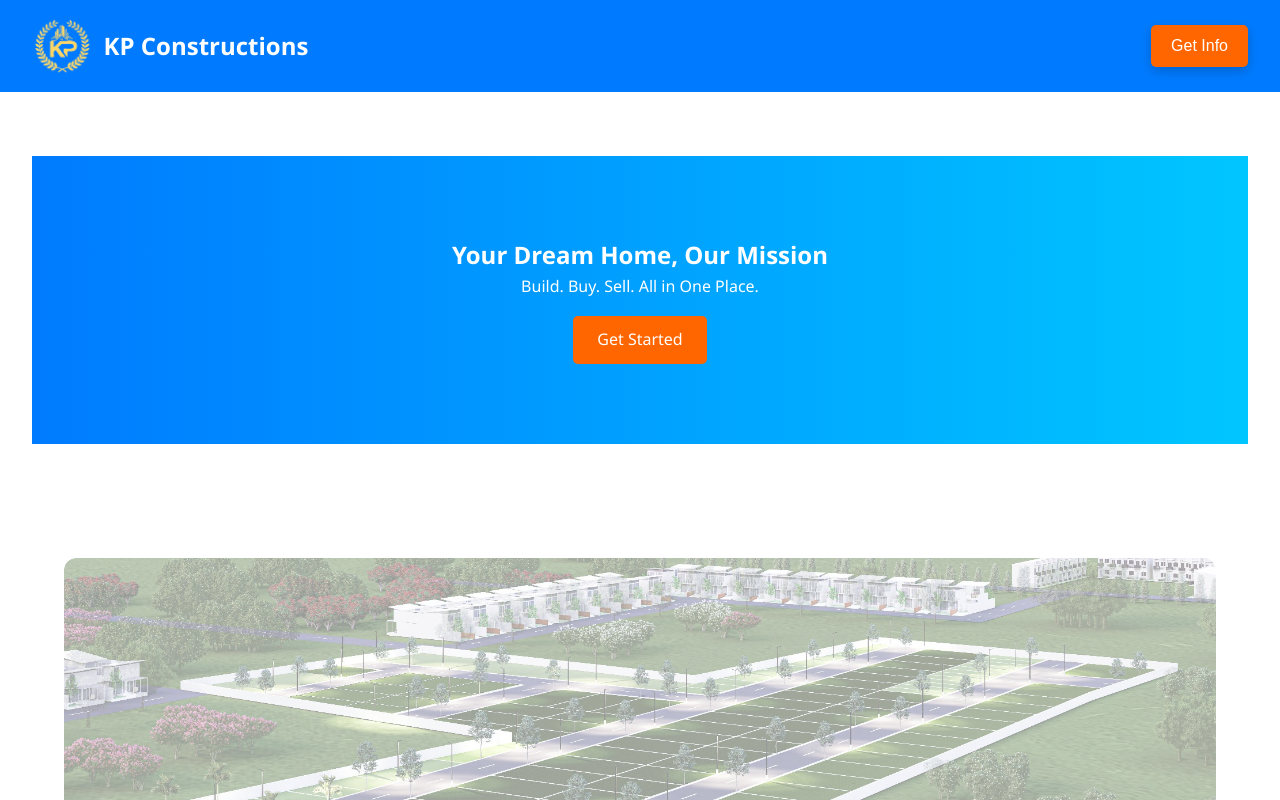
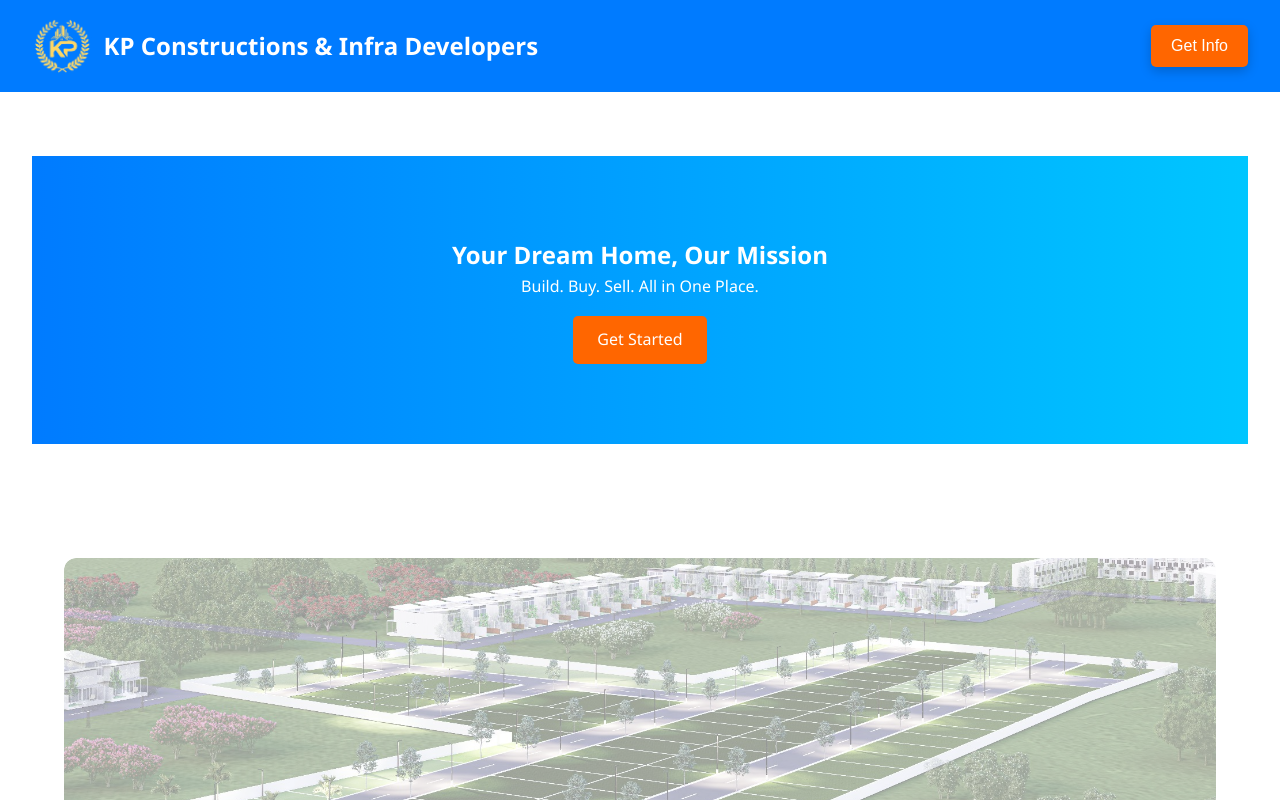
Before and after one commit to vamshi-20252000/kp-constructions, a plain HTML site: page index.html in a window 1280 px wide. Shown: the top 800 px of the page. Drawn offline with Linux system fonts and the light colour scheme.

Commit message:
Update index.html

```diff
--- a/index.html
+++ b/index.html
@@ -3,7 +3,7 @@
 <head>
   <meta charset="UTF-8" />
   <meta name="viewport" content="width=device-width, initial-scale=1.0"/>
-  <title>KP Constructions</title>
+  <title>KP Constructions & Infra Developers</title>
   <link rel="stylesheet" href="styles.css"/>
   <script defer src="script.js"></script>
   <link rel="shortcut icon" href="./images/kplogo.png" type="image/x-icon">
@@ -15,7 +15,7 @@
       <nav>
         <div style="display: flex; align-items: center; gap: 10px;">
           <img src="./images/kplogo.png" alt="KP Constructions Logo" style="height: 60px; border-radius: 50%;" />
-          <h1>KP Constructions</h1>
+          <h1>KP Constructions & Infra Developers </h1>
         </div>
         <button onclick="openWhatsApp()" class="whatsapp-button">Get Info</button>
       </nav>
@@ -51,7 +51,7 @@
 
      <section id="about" class="animate">
       <h2>About Us</h2>
-      <p>KP Constructions is a trusted name in real estate with over 10 years of excellence in building, buying, and selling residential and commercial spaces.</p>
+      <p>KP Constructions & Infra Developers is a trusted name in real estate with over 05 years of excellence in building, buying, and selling residential and commercial spaces.</p>
     </section>
 
 
@@ -120,7 +120,7 @@
        target="_blank"
        rel="noopener noreferrer"
        style="text-decoration: none; color: inherit;">
-      KP Constructions, Plot No 35, Nagaram - Rampally Rd, near Maruthi Garden,
+      KP Constructions & Infra Developers, Plot No 35, Nagaram - Rampally Rd, near Maruthi Garden,
       NFC Employees Colony, Nagaram Muncipality, Secunderabad, Telangana 501301.
     </a>
   </p>
@@ -157,7 +157,7 @@
       <strong><a href="privacy-policy.html">Privacy Policy</a></strong>
     </div>
   </div>
-  <p class="footer-copy">© 2025 KP Constructions. All rights reserved.</p>
+  <p class="footer-copy">© 2025 KP Constructions & Infra Developers. All rights reserved.</p>
 </footer>
 
 
```
